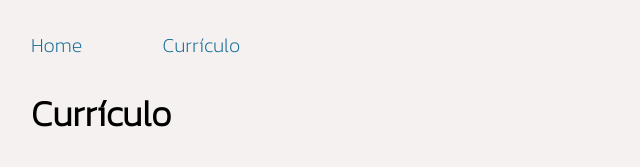
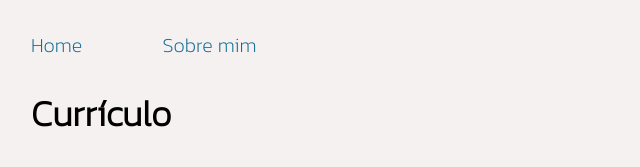
Before and after one commit to IsacNog/Portifolio, a plain HTML site: page about.html in a window 1280 px wide. Shown: the top 167 px of the page, 101-741 px from the left. Drawn offline with Linux system fonts and the light colour scheme.

Commit message:
Update about.html

```diff
--- a/about.html
+++ b/about.html
@@ -3,14 +3,14 @@
 <head>
     <meta charset="UTF-8">
     <meta name="viewport" content="width=device-width, initial-scale=1.0">
-    <title>Currículo</title>
+    <title>Sobre mim</title>
     <link rel="stylesheet" href="styles/style.css">
 </head>
 <body>
     <header class="cabecalho">
         <nav class="cabecalho-menu">
             <a class="cabecalho-menu-link" href="index.html">Home</a>
-            <a class="cabecalho-menu-link" href="about.html">Currículo</a>
+            <a class="cabecalho-menu-link" href="about.html">Sobre mim</a>
         </nav>
     </header>
     <main class="apresentacao">
```
